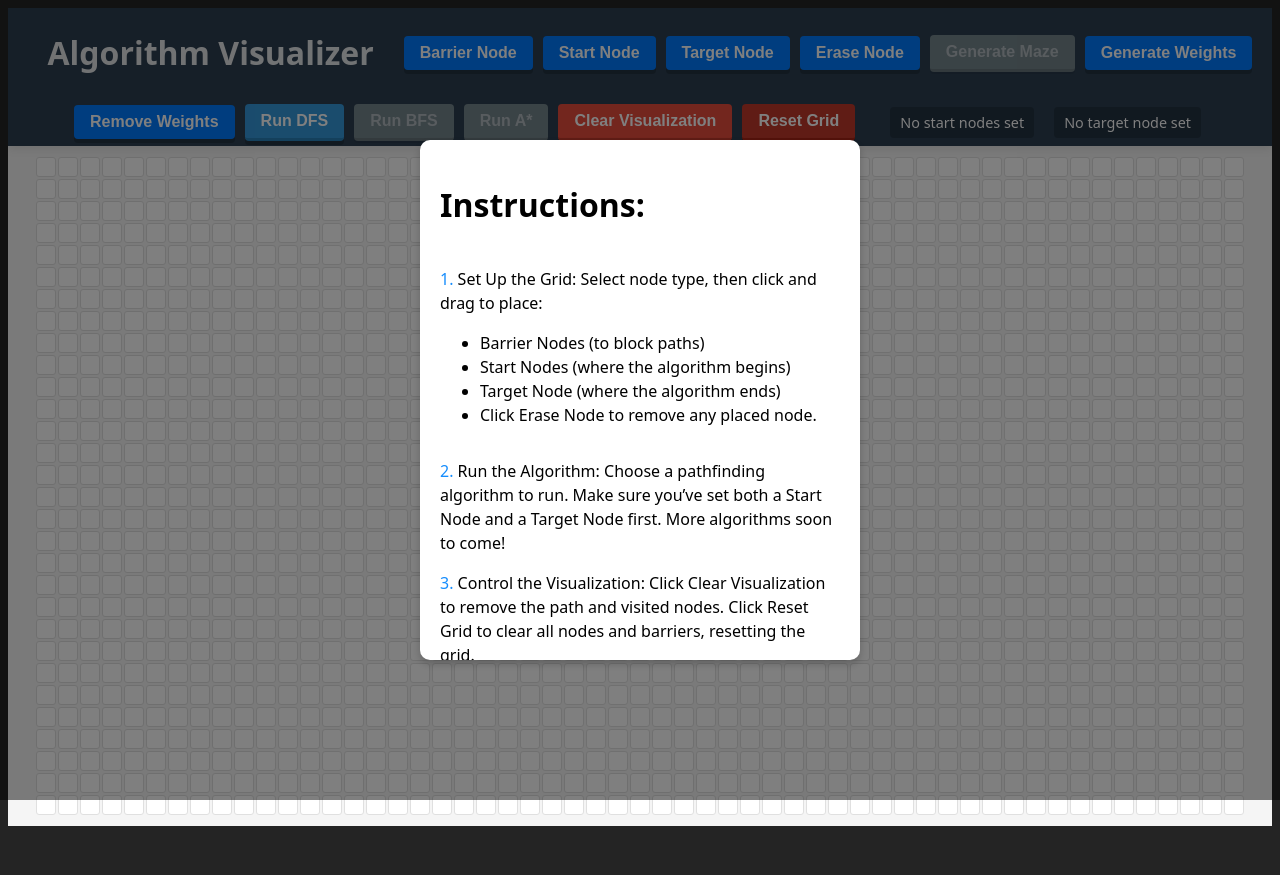
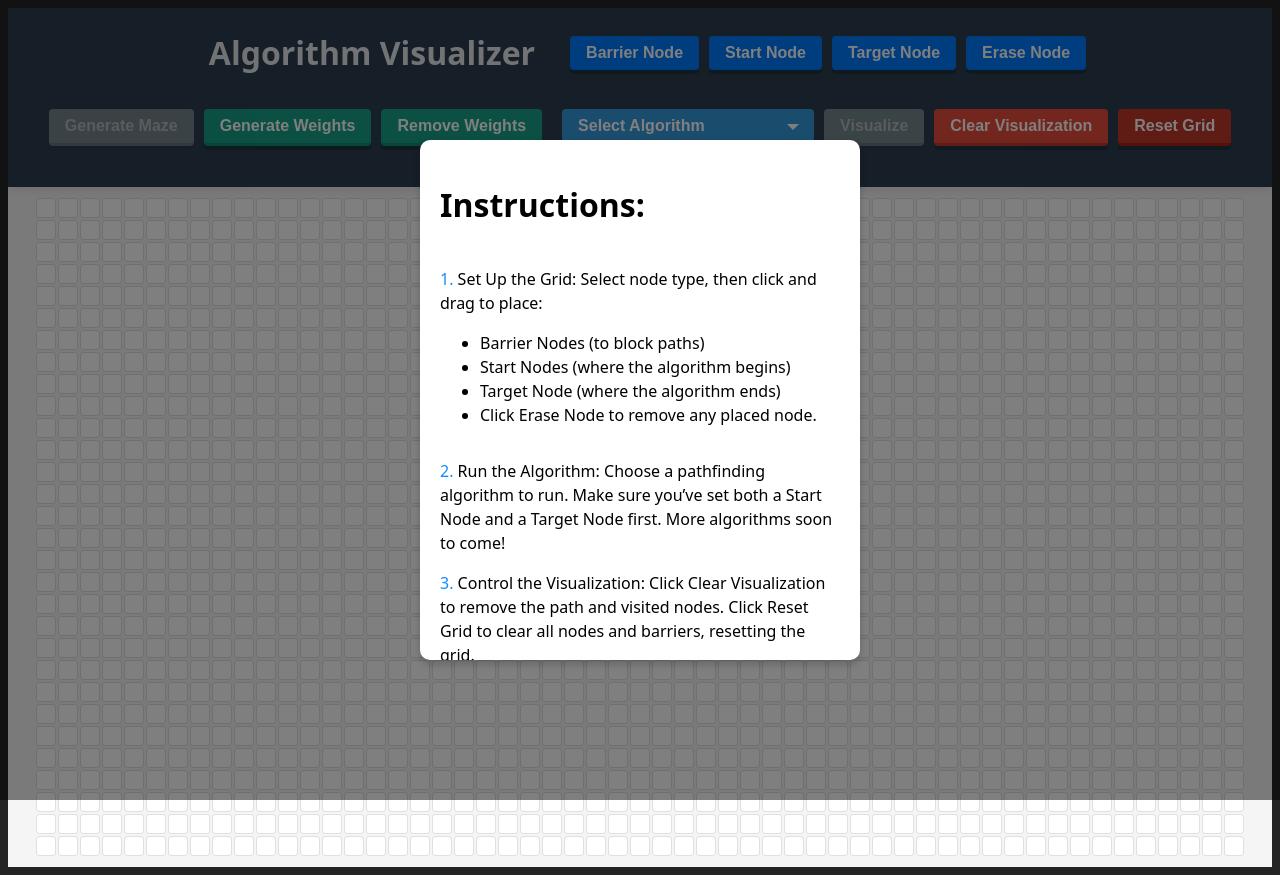
Before and after one commit to aayushsh06/AlgoScope, a React (Vite) app: page / in a window 1280 px wide. Before the commit the page ends 834 px from the top, so only its background shows below. Built offline with nearby package versions, Linux system fonts and the light colour scheme.

Commit message:
Fixed A* for weighted graph

```diff
--- a/src/components/Grid.jsx
+++ b/src/components/Grid.jsx
@@ -3,8 +3,8 @@ import { useState, useEffect } from 'react';
 import '../styles/Grid.css'
 import { runDFS } from './DFS';
 import { runBFS } from './BFS';
+import { runAStar } from './aStar';
 import { genMaze } from './genMaze';
-import { runAStar } from './aStar';
 import {genWeights} from './genWeights';
 import Introduction from './Introduction';
 
@@ -18,6 +18,7 @@ const Grid = () => {
     const [visitedNodes, setVisitedNodes] = useState([]);
     const [pathNodes, setPathNodes] = useState([]);
     const [weights, setWeights] = useState(null);
+    const [selectedAlgorithm, setSelectedAlgorithm] = useState('');
 
     const [introOpen, setIntroOpen] = useState(true);
 
@@ -176,8 +177,8 @@ const Grid = () => {
         }
     };
 
-    const visualizeAlgorithm = (algorithm) => {
-        if (startNodes.length === 0 || !targetNode || isRunningAlgorithm) return;
+    const visualizeAlgorithm = () => {
+        if (startNodes.length === 0 || !targetNode || isRunningAlgorithm || !selectedAlgorithm) return;
 
         setIsRunningAlgorithm(true);
         setVisitedNodes([]);
@@ -186,18 +187,18 @@ const Grid = () => {
         let visitedNodesInOrder = [];
         let path = [];
 
-        if (algorithm === 'dfs') {
+        if (selectedAlgorithm === 'dfs') {
             const { visitedNodesInOrder: dfsVisitedNodes, path: dfsPath } = runDFS(grid, startNodes, targetNode);
             visitedNodesInOrder = dfsVisitedNodes;
             path = dfsPath;
         }
-        else if (algorithm == 'bfs') {
+        else if (selectedAlgorithm === 'bfs') {
             const { visitedNodesInOrder: bfsVisitedNodes, path: bfsPath } = runBFS(grid, startNodes, targetNode);
             visitedNodesInOrder = bfsVisitedNodes;
             path = bfsPath;
         }
-        else if (algorithm == 'a-star'){
-            const { visitedNodesInOrder: a_starVisitedNodes, path: a_starPath } = runAStar(grid, startNodes, targetNode);
+        else if (selectedAlgorithm === 'a-star'){
+            const { visitedNodesInOrder: a_starVisitedNodes, path: a_starPath } = runAStar(grid, startNodes, targetNode, weights);
             visitedNodesInOrder = a_starVisitedNodes;
             path = a_starPath;
         }
@@ -325,6 +326,7 @@ const Grid = () => {
         setTargetNode(null);
         setVisitedNodes([]);
         setPathNodes([]);
+        setWeights(null);
     };
 
     return (
@@ -332,6 +334,9 @@ const Grid = () => {
             {introOpen && <Introduction introOpen={introOpen} setIntroOpen={setIntroOpen} />}
             <div className='drawing-select'>
                 <h1 className='header'>Algorithm Visualizer</h1>
+
+                {/* Node selection buttons */}
+                <div className="button-group node-controls">
                     <button
                         onClick={() => setDrawMode('barrier-node')}
                         className={drawMode === 'barrier-node' ? 'active' : ''}
@@ -356,6 +361,10 @@ const Grid = () => {
                     >
                         Erase Node
                     </button>
+                </div>
+
+                {/* Maze and weight controls */}
+                <div className="button-group maze-controls">
                     <button
                         onClick={() => createMaze()}
                         disabled={isRunningAlgorithm || startNodes.length === 0 || !targetNode}
@@ -364,7 +373,7 @@ const Grid = () => {
                         Generate Maze
                     </button>
                     <button
-                    onClick={() => genWeights(grid, setWeights, setIsRunningAlgorithm)}
+                        onClick={() => {genWeights(grid, setWeights, setIsRunningAlgorithm); clearVisualization();}}
                         disabled={isRunningAlgorithm}
                         className='generate-weights-button'
                     >
@@ -377,26 +386,30 @@ const Grid = () => {
                     >
                         Remove Weights
                     </button>
+                </div>
+
+                {/* Algorithm selection and visualization controls */}
+                <div className="button-group algorithm-controls">
+                    <div className="select-container">
+                        <select
+                            id="algorithm-select"
+                            value={selectedAlgorithm}
+                            onChange={(e) => setSelectedAlgorithm(e.target.value)}
+                            className="algorithm-select"
+                            disabled={isRunningAlgorithm}
+                        >
+                            <option value="" >Select Algorithm</option>
+                            <option value="dfs">Depth-First Search (DFS)</option>
+                            <option value="bfs">Breadth-First Search (BFS)</option>
+                            <option value="a-star">A* Search</option>
+                        </select>
+                    </div>
                     <button
-                    onClick={() => visualizeAlgorithm('dfs')}
-                    //disabled={isRunningAlgorithm || startNodes.length === 0 || !targetNode}
-                    className='run-dfs-button'
+                        onClick={visualizeAlgorithm}
+                        disabled={isRunningAlgorithm || startNodes.length === 0 || !targetNode || !selectedAlgorithm}
+                        className='run-algorithm-button'
                     >
-                    Run DFS
-                </button>
-                <button
-                    onClick={() => visualizeAlgorithm('bfs')}
-                    disabled={isRunningAlgorithm || startNodes.length === 0 || !targetNode}
-                    className='run-bfs-button'
-                >
-                    Run BFS
-                </button>
-                <button
-                    onClick={() => visualizeAlgorithm('a-star')}
-                    disabled={isRunningAlgorithm || startNodes.length === 0 || !targetNode}
-                    className='run-a-star-button'
-                >
-                    Run A*
+                        Visualize
                     </button>
                     <button
                         onClick={clearVisualization}
@@ -412,6 +425,8 @@ const Grid = () => {
                     >
                         Reset Grid
                     </button>
+                </div>
+
                 <div className="status-info">
                     {startNodes.length > 0 ?
                         <span>Start Nodes: {startNodes.length}</span> :
@@ -421,6 +436,11 @@ const Grid = () => {
                         <span>Target Node: ({targetNode.row}, {targetNode.col})</span> :
                         <span>No target node set</span>
                     }
+                    {selectedAlgorithm && <span>Algorithm: {
+                        selectedAlgorithm === 'dfs' ? 'DFS' :
+                        selectedAlgorithm === 'bfs' ? 'BFS' :
+                        selectedAlgorithm === 'a-star' ? 'A*' : ''
+                    }</span>}
                 </div>
             </div>
             <div
--- a/src/styles/Grid.css
+++ b/src/styles/Grid.css
@@ -133,6 +133,82 @@
     box-shadow: 0 2px 10px rgba(0, 0, 0, 0.1);
 }
 
+/* New button group styling */
+.button-group {
+    display: flex;
+    flex-wrap: wrap;
+    margin: 5px;
+    align-items: center;
+    justify-content: center;
+}
+
+/* Dropdown styling */
+.select-container {
+    position: relative;
+    margin: 5px;
+}
+
+.algorithm-select {
+    appearance: none;
+    padding: 8px 30px 8px 16px;
+    color: white;
+    background-color: #3498db;
+    border: none;
+    border-radius: 4px;
+    cursor: pointer;
+    font-weight: bold;
+    font-size: 1rem;
+    box-shadow: 0 4px 0 rgba(0, 0, 0, 0.2);
+    border-bottom: 3px solid #2980b9;
+    transition: all 0.2s;
+}
+
+.algorithm-select:hover:not(:disabled) {
+    background-color: #2980b9;
+    box-shadow: 0 4px 0 rgba(0, 0, 0, 0.3);
+    transform: translateY(-2px);
+}
+
+.algorithm-select:disabled {
+    background-color: #95a5a6 !important;
+    cursor: not-allowed;
+    opacity: 0.7;
+    box-shadow: 0 2px 0 rgba(0, 0, 0, 0.1) !important;
+    border-bottom: 3px solid #7f8c8d !important;
+    transform: none !important;
+    color: rgba(255, 255, 255, 0.8) !important;
+}
+
+.select-container::after {
+    content: '';
+    position: absolute;
+    right: 15px;
+    top: 50%;
+    transform: translateY(-50%);
+    width: 0;
+    height: 0;
+    border-left: 6px solid transparent;
+    border-right: 6px solid transparent;
+    border-top: 6px solid white;
+    pointer-events: none;
+}
+
+/* Run algorithm button */
+.run-algorithm-button {
+    background-color: #3498db;
+    border-bottom: 3px solid #2980b9;
+}
+
+.run-algorithm-button:hover:not(:disabled) {
+    background-color: #2980b9;
+}
+
+.run-algorithm-button:active:not(:disabled),
+.run-algorithm-button.active {
+    background-color: #2980b9;
+    border-bottom-color: #1f6da8;
+}
+
 .drawing-select button {
     margin: 5px;
     padding: 8px 16px;
@@ -250,36 +326,20 @@
     border-bottom-color: #6a3381;
 }
 
-/* DFS button - blue */
-.drawing-select .run-dfs-button {
-    background-color: #3498db;
-    border-bottom: 3px solid #2980b9;
+/* Generate weights button */
+.drawing-select .generate-weights-button {
+    background-color: #16a085;
+    border-bottom: 3px solid #138a72;
 }
 
-.drawing-select .run-dfs-button:hover:not(:disabled) {
-    background-color: #2980b9;
+.drawing-select .generate-weights-button:hover:not(:disabled) {
+    background-color: #138a72;
 }
 
-.drawing-select .run-dfs-button:active:not(:disabled),
-.drawing-select .run-dfs-button.active {
-    background-color: #2980b9;
-    border-bottom-color: #1f6da8;
-}
-
-/* BFS button - yellow/orange */
-.drawing-select .run-bfs-button {
-    background-color: #f39c12;
-    border-bottom: 3px solid #e67e22;
-}
-
-.drawing-select .run-bfs-button:hover:not(:disabled) {
-    background-color: #e67e22;
-}
-
-.drawing-select .run-bfs-button:active:not(:disabled),
-.drawing-select .run-bfs-button.active {
-    background-color: #e67e22;
-    border-bottom-color: #d35400;
+.drawing-select .generate-weights-button:active:not(:disabled),
+.drawing-select .generate-weights-button.active {
+    background-color: #138a72;
+    border-bottom-color: #0e6655;
 }
 
 /* Clear visualization button - red */
@@ -327,17 +387,5 @@
     background-color: rgba(0, 0, 0, 0.2);
     border-radius: 4px;
     font-size: 0.9rem;
+    display: inline-block;
 }
-
-@media (max-width: 768px) {
-    .drawing-select {
-        flex-direction: column;
-        align-items: stretch;
-    }
-
-    .status-info {
-        margin-left: 0;
-        margin-top: 10px;
-        justify-content: center;
-    }
-}
```
Also changed, not shown: src/components/Dijkstra.jsx (added, +18 -0 lines), src/components/aStar.jsx (+62 -6 lines). Lines whose indentation alone changed are shown as unchanged.
